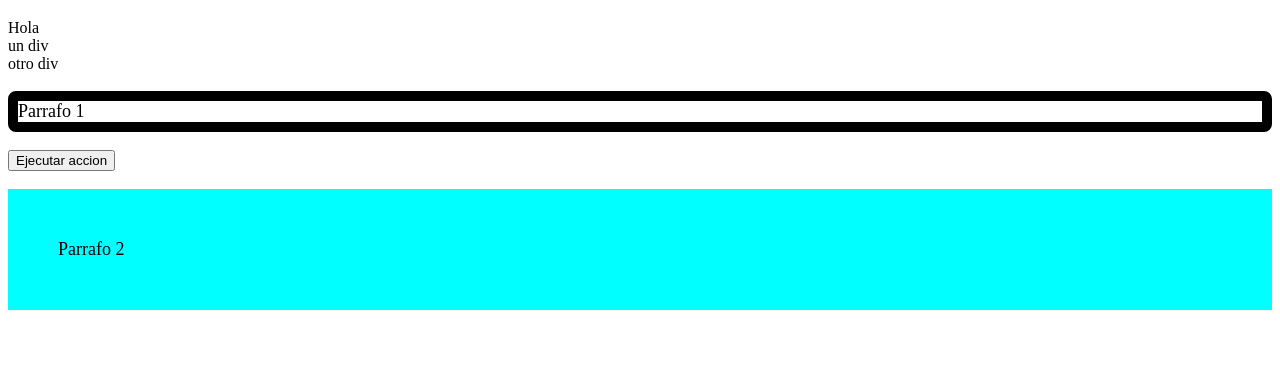
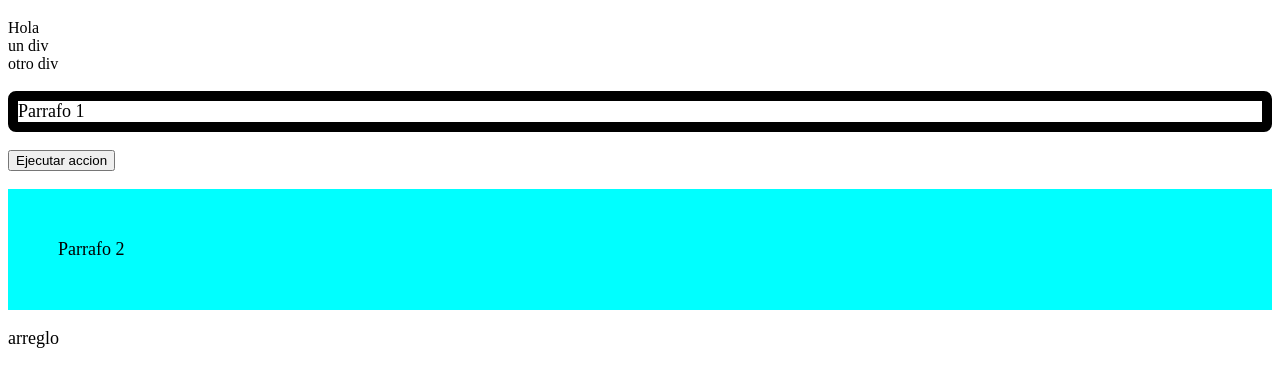
Before and after one commit to davidptbk/proyectoNuevo, a plain HTML site: page index.html in a window 1280 px wide. Shown: the part 61-448 px from the top of the page. Drawn offline with Linux system fonts and the light colour scheme.

Commit message:
second commit

```diff
--- a/index.html
+++ b/index.html
@@ -15,5 +15,6 @@
     <p id="parrafo1" class="elementoPrincipal">Parrafo 1</p>
     <button type="button" id="boton">Ejecutar accion</button>
     <p id="parrafo2" class="elementoSecundario">Parrafo 2</p>
+    <p>arreglo</p>
 </body>
 </html>
```
